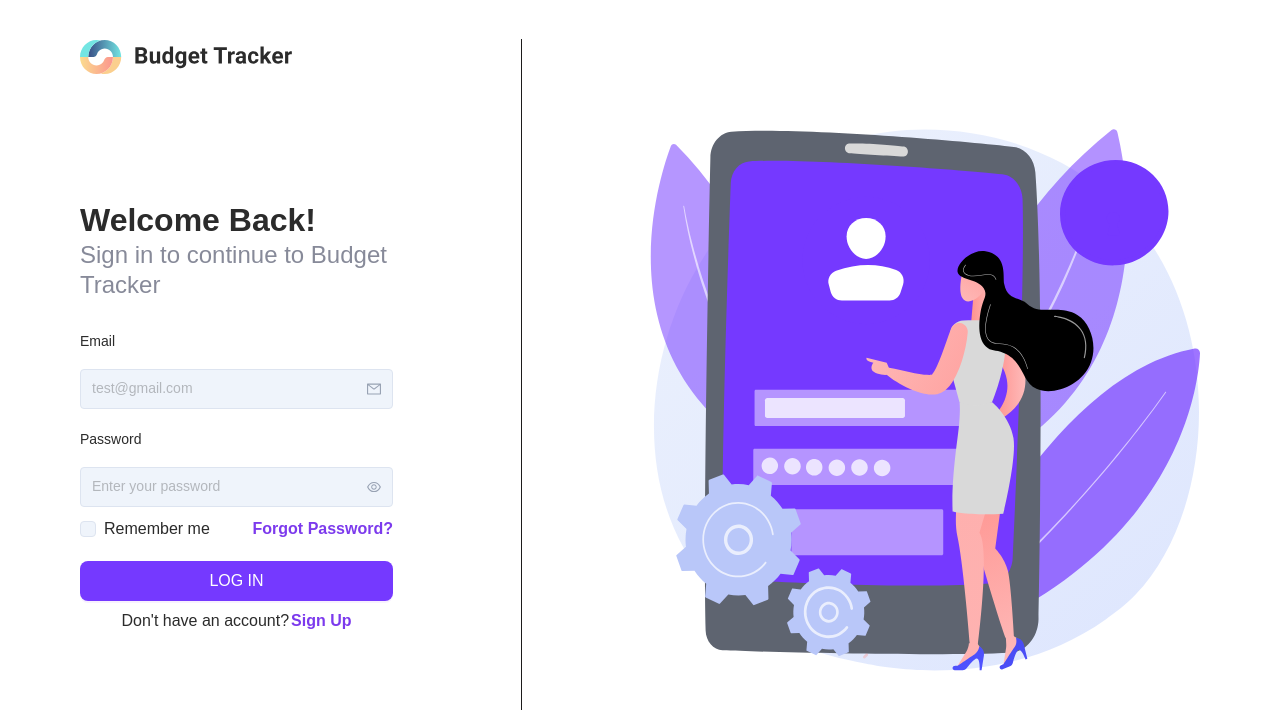
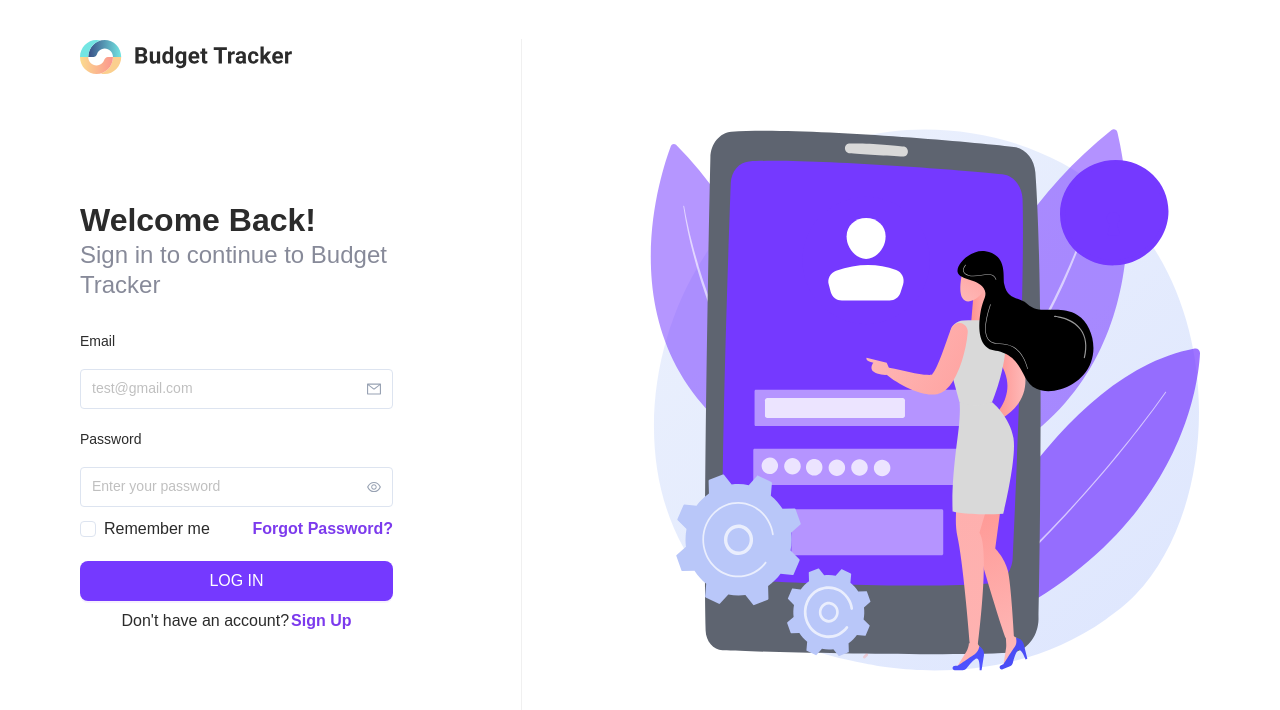
Before and after one commit to nabeel-shakeel/budget-tracker, a React (Vite) app in the folder frontend/: page /signin in a window 1280 px wide. Shown: the top 710 px of the page. Built offline with nearby package versions, Linux system fonts and the light colour scheme.

Commit message:
feat: global styles and colors

```diff
--- a/frontend/index.html
+++ b/frontend/index.html
@@ -7,7 +7,7 @@
 
     <meta name="viewport" content="width=device-width, initial-scale=1" />
     <link rel="icon" type="image/x-icon" href="/favicon.ico" />
-    <link rel="stylesheet" href="/src/styles.scss" />
+    <link rel="stylesheet" href="/src/styles/global.scss" />
   </head>
   <body>
     <div id="root"></div>
--- a/frontend/src/main.tsx
+++ b/frontend/src/main.tsx
@@ -1,8 +1,8 @@
 import React from 'react';
 import ReactDOM from 'react-dom/client';
-import { AppProviders } from './providers/app-provider';
+import { AppProviders } from '@providers/app-provider';
 import { App } from './app/App';
-import './styles.scss';
+import '@styles/global.scss';
 
 const root = ReactDOM.createRoot(
   document.getElementById('root') as HTMLElement
--- /dev/null
+++ b/frontend/src/styles/colors.scss
@@ -0,0 +1,2 @@
+$input-container-bg: #eff4fb;
+$border-color: #dde4f0;
--- /dev/null
+++ b/frontend/src/styles/common.scss
@@ -0,0 +1,4 @@
+.body-text {
+  font-size: 16px;
+  color: $text-color;
+}
--- a/frontend/src/theme/theme.ts
+++ b/frontend/src/theme/theme.ts
@@ -3,11 +3,10 @@ import { ThemeConfig } from 'antd';
 export const theme: ThemeConfig = {
   token: {
     colorPrimary: '#7539FF',
+    colorBgBase: '#FFFFFF',
     colorError: '#EF4435',
     colorTextLabel: '#9E9E9E',
     colorTextSecondary: '#667085',
-    colorBgBase: '#2B2B2B',
-    colorBgContainer: '#EFF4FB',
     colorText: '#2B2B2B',
     colorBorder: '#DDE4F0',
 
@@ -37,7 +36,20 @@ export const theme: ThemeConfig = {
       itemActiveBg: '#7539FF',
       itemSelectedBg: '#7539FF',
       itemSelectedColor: '#FFFFFF',
-      iconSize: 24,
+      iconSize: 19,
+    },
+    Table: {
+      headerSplitColor: 'transparent',
+      borderColor: '#F7F7F7',
+    },
+    Select: {
+      activeOutlineColor: 'transparent',
+      activeBorderColor: '#DDE4F0',
+      hoverBorderColor: '#DDE4F0',
+      optionSelectedBg: '#E1E8F2',
+    },
+    Card: {
+      headerBg: '#F7F7F7',
     },
   },
 };
```
Also changed, not shown: frontend/src/styles/global.scss (renamed from frontend/src/styles.scss).
